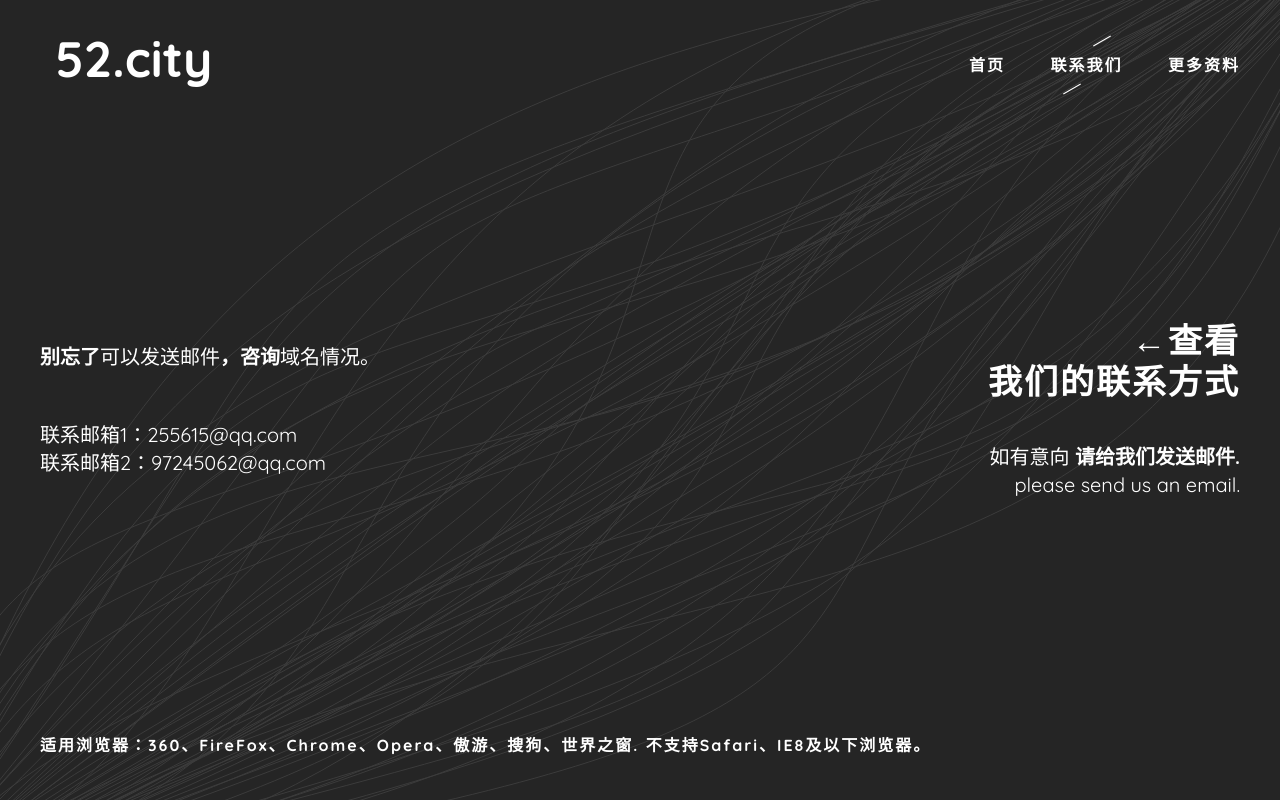
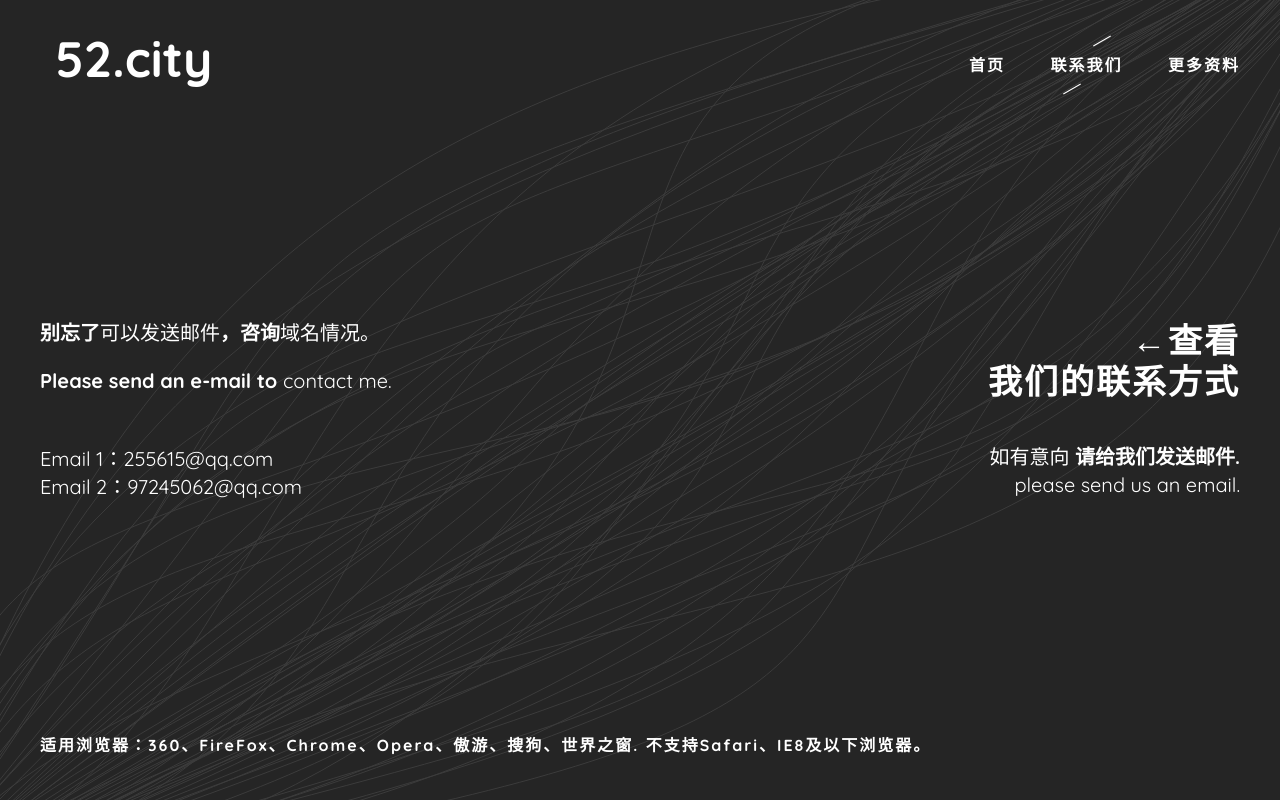
Before and after one commit to TwingChin/sellcity, a plain HTML site: page index.html in a window 1280 px wide. Both pictures are taken after a click on the link "联系我们!". Drawn offline with Linux system fonts and the light colour scheme; files that its build step writes are made by us from their sources.

Commit message:
Update index.html

```diff
--- a/index.html
+++ b/index.html
@@ -102,7 +102,7 @@
 						<div class="section-info text-right">
 							<!-- START TITLE -->
 							<h2 class="section-title text-default animated" data-animation="fadeIn" data-animation-delay="50">Hey
-								Guys!<br> 该域名需要转让了...</h2>
+								Guys!<br> 该域名需要转让了...<br>This premium domain is for sale!</h2>
 							<!-- END TITLE -->
 							<p class="animated" data-animation="fadeIn" data-animation-delay="55">我们的域名很简短.<br/> 它是非常棒的域名.<br/> 联系邮箱：255615@qq.com</p>
 							<a href="#" class="btn go-slide animated" data-animation="fadeIn" data-animation-delay="60" data-slide="about">更多资料</a>
@@ -144,12 +144,13 @@
 					<div class="col-md-5 col-md-pull-7 svm">
 						<div class="section-info text-left">
 							<p><strong>别忘了</strong>可以发送邮件<strong>，咨询</strong>域名情况。</p>
+							<p><strong>Please send an e-mail to </strong>contact</strong> me.</p>
 							<!-- Subscribe Form -->
 							<div class="row">
 								<div class="col-md-12 col-md-offset-0 col-sm-8 col-sm-offset-2">
 									<form id="subscribe-form" class="subscribe-form" method="post">
-											联系邮箱1：255615@qq.com<br/>
-											联系邮箱2：97245062@qq.com
+											Email 1：255615@qq.com<br/>
+											Email 2：97245062@qq.com
 										<div class="form-notice subscribe-notice"></div>
 									</form>
 								</div>
```
